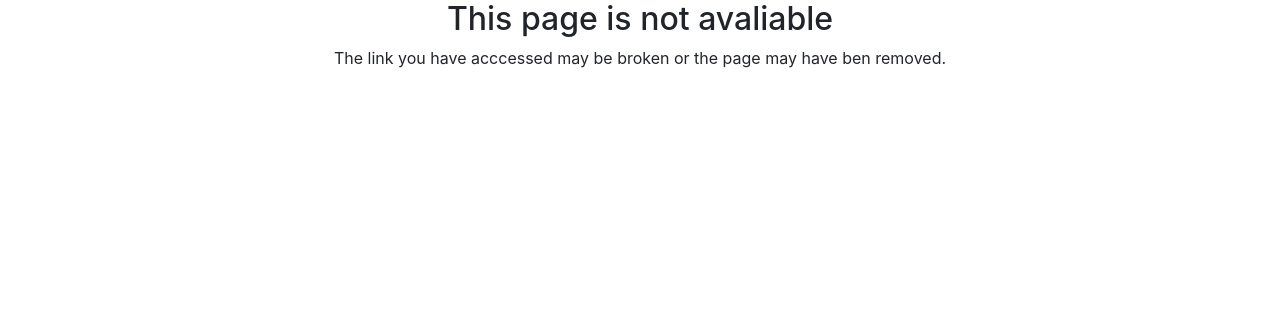
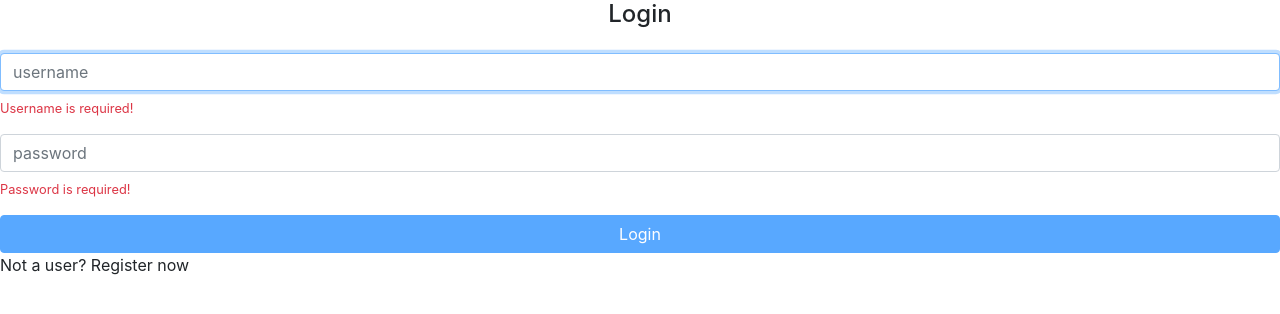
Before and after one commit to AndreyFA/angular-course, an Angular app: page / in a window 1280 px wide. Shown: the top 314 px of the page. Built offline with nearby package versions, Linux system fonts and the light colour scheme.

Commit message:
Inicio da parte 2 do curso

```diff
--- a/src/app/app.module.ts
+++ b/src/app/app.module.ts
@@ -5,6 +5,7 @@
 import { PhotosModule } from './photos/photos.module';
 import { AppRoutingModule } from './app.routing.module';
 import { ErrorsModule } from './errors/errors.module';
+import { HomeModule } from './home/home.module';
 
 @NgModule({
   declarations: [
@@ -14,7 +15,8 @@
     BrowserModule,
     PhotosModule,
     AppRoutingModule,
-    ErrorsModule
+    ErrorsModule,
+    HomeModule
   ],
   providers: [],
   bootstrap: [AppComponent]
--- a/src/app/app.routing.module.ts
+++ b/src/app/app.routing.module.ts
@@ -5,8 +5,13 @@
 import { PhotoFormComponent } from './photos/photo-form/photo-form.component';
 import { NotFoundComponent } from './errors/not-found/not-found.component';
 import { PhotoListResolver } from './photos/photo-list/photo-list.resolver';
+import { SignInComponent } from './home/signin/signin.component';
 
 const routes: Routes = [
+  {
+    path: '',
+    component: SignInComponent
+  },
   {
     path: 'user/:username',
     component: PhotoListComponent,
--- /dev/null
+++ b/src/app/core/auth.service.ts
@@ -0,0 +1,17 @@
+import { Injectable } from '@angular/core';
+import { HttpClient } from '@angular/common/http';
+
+const API_URL = 'http://localhost:3000';
+
+@Injectable({
+  providedIn: 'root'
+})
+export class AuthService {
+
+  constructor(private http: HttpClient) { }
+
+  authenticate(userName: string, password: string) {
+
+    return this.http.post(`${API_URL}/user/login`, { userName, password });
+  }
+}
--- /dev/null
+++ b/src/app/home/signin/signin.component.html
@@ -0,0 +1,38 @@
+<h4 class="text-center">Login</h4>
+
+<form [formGroup]="loginForm" class="form mt-4" (submit)="login()" >
+  <div class="form-group">
+    <input
+      formControlName="username"
+      type="text"
+      class="form-control"
+      placeholder="username"
+      autofocus
+    />
+    <app-vmessage
+      *ngIf="loginForm.get('username').getError('required')"
+      text="Username is required!"
+    ></app-vmessage>
+  </div>
+  <div class="form-group">
+    <input
+      formControlName="password"
+      type="password"
+      class="form-control"
+      placeholder="password"
+    />
+    <app-vmessage
+      *ngIf="loginForm.get('password').getError('required')"
+      text="Password is required!"
+    ></app-vmessage>
+  </div>
+  <button
+    [disabled]="loginForm.invalid"
+    type="submit"
+    class="btn btn-primary btn-block"
+  >
+    Login
+  </button>
+</form>
+
+<p>Not a user? <a>Register now</a></p>
--- /dev/null
+++ b/src/app/home/signin/signin.component.ts
@@ -0,0 +1,39 @@
+import { Component, OnInit } from '@angular/core';
+import { FormGroup, FormBuilder, Validators } from '@angular/forms';
+import { AuthService } from 'src/app/core/auth.service';
+
+@Component({
+  templateUrl: 'signin.component.html'
+})
+export class SignInComponent implements OnInit {
+
+  loginForm: FormGroup;
+
+  constructor(
+    private formBuilder: FormBuilder,
+    private authService: AuthService) { }
+
+  ngOnInit(): void {
+    this.loginForm = this.formBuilder.group({
+      username: ['', Validators.required],
+      password: ['', Validators.required]
+    });
+  }
+
+  login() {
+
+    const username = this.loginForm.get('username').value;
+    const password = this.loginForm.get('password').value;
+
+    this.authService
+      .authenticate(username, password)
+      .subscribe(
+        () => {
+          console.log('autenticado');
+        },
+        error => {
+          console.log(error);
+          this.loginForm.reset();
+        });
+  }
+}
--- /dev/null
+++ b/src/app/shared/components/vmessage/vmessage.component.html
@@ -0,0 +1,3 @@
+<small class="text-danger d-block mt-2">
+  {{ text }}
+</small>
```
Also changed, not shown: src/app/home/home.module.ts (added, +12 -0 lines), src/app/shared/components/vmessage/vmessage.component.ts (added, +10 -0 lines), src/app/shared/components/vmessage/vmessage.module.ts (added, +8 -0 lines), 1 other file (tests, documents, lock files or other folders).
